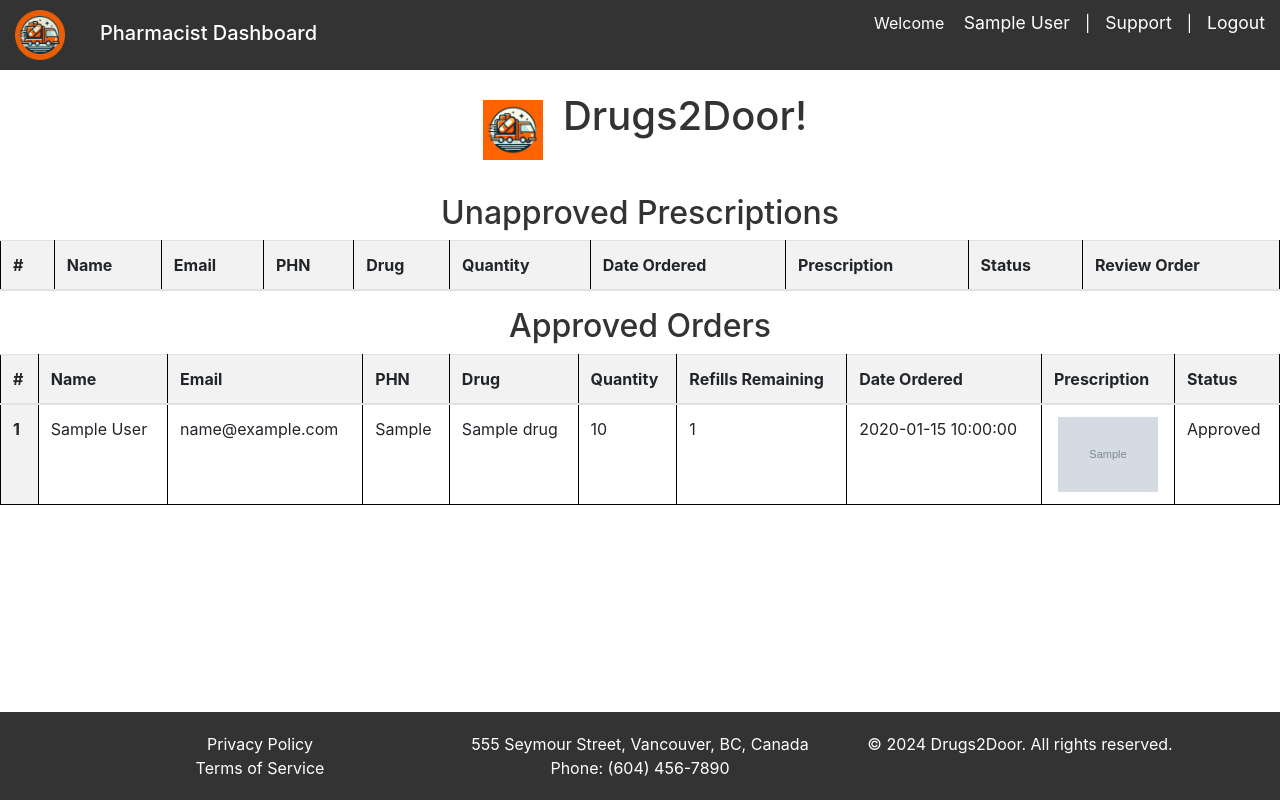
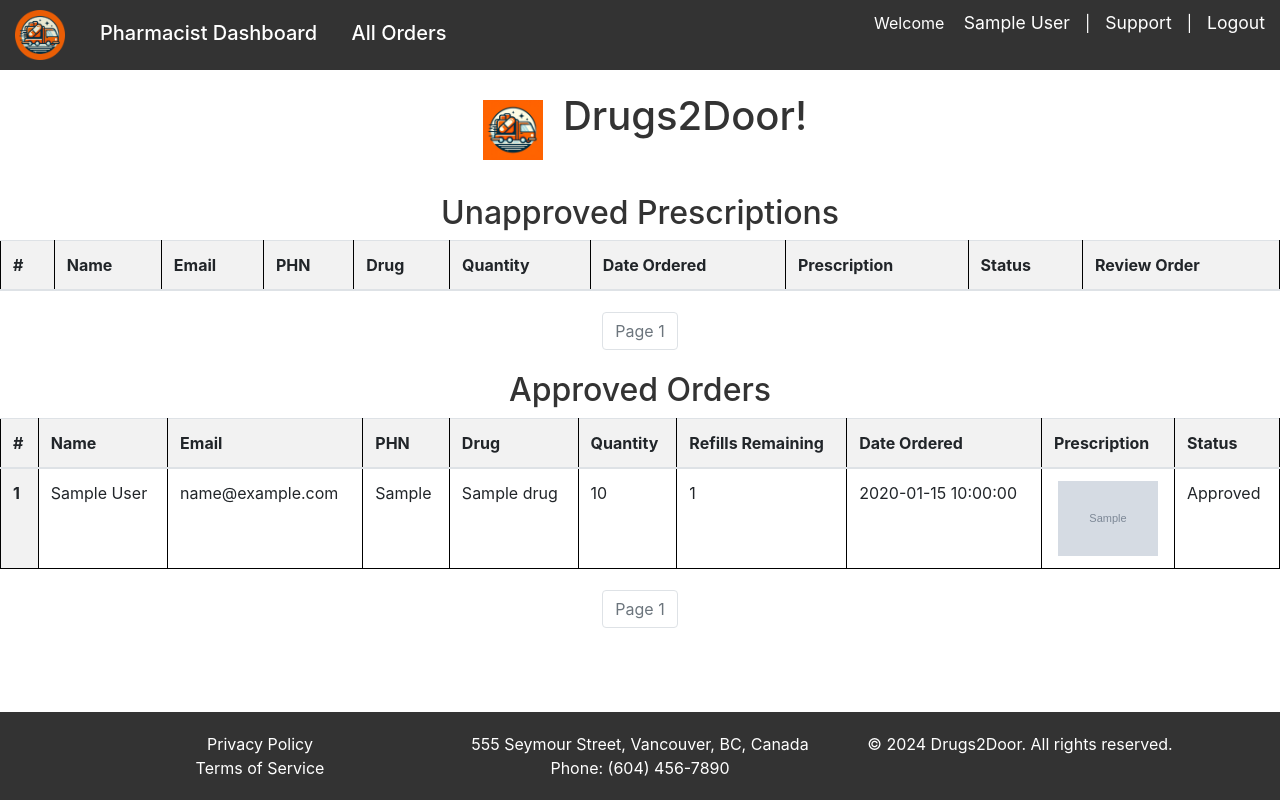
Before and after one commit to chrispoon007/Drugs2Door, a Flask app: page /pharmacistdash in a window 1280 px wide. Run offline with Flask 3, Linux system fonts and the light colour scheme; a user stored in the database is signed in; tables that the repository leaves empty hold one stand-in row (values such as "Sample post"); grey boxes marked "Sample" are stand-in pictures; lists and menus that the app fills with data are empty; some libraries are stand-ins or nearby versions.

Commit message:
feat: User and Pharmacist roles have unpaid & unapproved prescriptions on their dashboard. feat: Pharmacaist dashboard shows 10 per page with next/previous page buttons underneath

```diff
--- a/app.py
+++ b/app.py
@@ -29,7 +29,6 @@ app.config["SECRET_KEY"] = '12345678901'
 @login_manager.user_loader
 def load_user(user_id):
     return User.query.get(int(user_id))
-
 
 # Registration form
 @app.route("/register", methods=['GET', 'POST'])
@@ -107,16 +106,19 @@ def uploaded_file(filename):
 @app.route('/pharmacistdash')
 @login_required
 def pharmacistdash():
+    page_unapproved = request.args.get('page_unapproved', 1, type=int)
+    page_approved = request.args.get('page_approved', 1, type=int)
+    per_page = 10
     if current_user.role_id != 1:
         flash('You do not have access to this page.', 'danger')
         return redirect(url_for('home'))
 
     # Fetch approved and unapproved orders from the database
-    approved_orders = db.session.query(Order).join(DrugOrder).filter(DrugOrder.prescription_approved == True).order_by(desc(DrugOrder.date_ordered)).all()
-    unapproved_prescriptions = db.session.query(Order).join(DrugOrder).filter(DrugOrder.prescription_approved == False).order_by(desc(DrugOrder.date_ordered)).all()
+    approved_orders = db.session.query(Order).join(DrugOrder).filter(DrugOrder.prescription_approved == True).order_by(DrugOrder.date_ordered.desc()).limit(per_page).offset((page_approved - 1) * per_page).all()
+    unapproved_prescriptions = db.session.query(Order).join(DrugOrder).filter(DrugOrder.prescription_approved == None).order_by(DrugOrder.date_ordered.desc()).limit(per_page).offset((page_unapproved - 1) * per_page).all()
 
     # Pass the sorted lists to the template
-    return render_template('pharmacistdash.html', unapproved_prescriptions=unapproved_prescriptions, approved_orders=approved_orders)
+    return render_template('pharmacistdash.html', unapproved_prescriptions=unapproved_prescriptions, approved_orders=approved_orders, page_unapproved=page_unapproved, page_approved=page_approved)
 
 @app.route('/review_order/<int:order_id>', methods=['GET', 'POST'])
 @login_required
@@ -257,11 +259,23 @@ def logout():
 @app.route("/dashboard")
 def dashboard():
     if current_user.is_authenticated:
-        return render_template('dashboard.html', title='Dashboard', name=current_user.name, email=current_user.email)
+        if current_user.role_id == 1:  # if the user is a pharmacist
+            drugorders = DrugOrder.query.filter(DrugOrder.prescription_approved == None).all()
+        else:  # for other users
+            orders = Order.query.filter_by(user_id=current_user.id).all()
+            drugorders = [drugorder for order in orders for drugorder in order.items]
+        return render_template('dashboard.html', title='Dashboard', name=current_user.name, email=current_user.email, drugorders=drugorders)
     else:
         return redirect(url_for('login'))
 
 # User details route
+def format_phone(phone):
+    if phone is None:
+        raise TypeError("Phone number cannot be None")
+    phone = phone.replace("-", "")  # remove any existing dashes
+    phone = "{}-{}-{}".format(phone[:3], phone[3:6], phone[6:])  # insert dashes
+    return phone
+
 @app.route('/userdetails', methods=['GET', 'POST'])
 @login_required
 def userdetails():
@@ -273,10 +287,7 @@ def userdetails():
             current_user.phn = form.phn.data  # update PHN
 
             # Format phone number with dashes
-            phone = form.phone.data
-            phone = phone.replace("-", "")  # remove any existing dashes
-            phone = "{}-{}-{}".format(phone[:3], phone[3:6], phone[6:])  # insert dashes
-            current_user.phone = phone
+            current_user.phone = format_phone(form.phone.data)
 
             if form.new_password.data:
                 current_user.password = bcrypt.generate_password_hash(form.new_password.data).decode('utf-8')
--- a/templates/base.html
+++ b/templates/base.html
@@ -10,6 +10,7 @@
     <script src="https://code.jquery.com/jquery-3.3.1.slim.min.js"></script>
     <script src="https://cdnjs.cloudflare.com/ajax/libs/popper.js/1.14.7/umd/popper.min.js"></script>
     <script src="https://stackpath.bootstrapcdn.com/bootstrap/4.3.1/js/bootstrap.min.js"></script>
+    <script src="https://ajax.googleapis.com/ajax/libs/jquery/3.5.1/jquery.min.js"></script>
 
 </head>
 {% if request.endpoint != 'home' %}
@@ -50,7 +51,8 @@
                 <a href="{{ url_for('support') }}">Support</a> |
                 <a href="{{ url_for('logout') }}">Logout</a>
         {% elif current_user.role_id == 1 %}
-        <a href="{{ url_for('pharmacistdash') }}" class="h5">Pharmacist Dashboard</a>
+        <a href="{{ url_for('dashboard') }}" class="h5">Pharmacist Dashboard</a>
+        <a href="{{ url_for('pharmacistdash') }}" class="h5">All Orders</a>
             <div class="right-align d-flex align-items-center my-auto">
                 <span>Welcome <a href="{{ url_for('userdetails') }}">{{ current_user.name }}</a></span> |
                 <a href="{{ url_for('support') }}">Support</a> |
--- a/templates/pharmacistdash.html
+++ b/templates/pharmacistdash.html
@@ -4,7 +4,7 @@
 
 <!-- Unapproved Prescriptions -->
 <h2>Unapproved Prescriptions</h2>
-<table class="table">
+<table class="table" id="unapprovedTable">
     <thead>
         <tr>
             <th scope="col">#</th>
@@ -48,10 +48,27 @@
         {% endfor %}
     </tbody>
 </table>
+<div aria-label="Page navigation for unapproved prescriptions">
+    <ul class="pagination justify-content-center">
+      {% if page_unapproved > 1 %}
+        <li class="page-item">
+          <a class="page-link" href="{{ url_for('pharmacistdash', page_unapproved=page_unapproved-1, page_approved=page_approved) }}">Previous</a>
+        </li>
+      {% endif %}
+      <li class="page-item disabled">
+        <span class="page-link">Page {{ page_unapproved }}</span>
+      </li>
+      {% if unapproved_prescriptions|length >= 10 %}
+        <li class="page-item">
+          <a class="page-link" href="{{ url_for('pharmacistdash', page_unapproved=page_unapproved+1, page_approved=page_approved) }}">Next</a>
+        </li>
+      {% endif %}
+    </ul>
+  </div>
 
 <!-- Approved Orders -->
 <h2>Approved Orders</h2>
-<table class="table">
+<table class="table" id="approvedTable">
     <thead>
         <tr>
             <th scope="col">#</th>
@@ -95,6 +112,62 @@
         {% endfor %}
     </tbody>
 </table>
+
+<div aria-label="Page navigation for approved orders">
+    <ul class="pagination justify-content-center">
+      {% if page_approved > 1 %}
+        <li class="page-item">
+          <a class="page-link" href="{{ url_for('pharmacistdash', page_unapproved=page_unapproved, page_approved=page_approved-1) }}">Previous</a>
+        </li>
+      {% endif %}
+      <li class="page-item disabled">
+        <span class="page-link">Page {{ page_approved }}</span>
+      </li>
+      {% if approved_orders|length >= 10 %}
+        <li class="page-item">
+          <a class="page-link" href="{{ url_for('pharmacistdash', page_unapproved=page_unapproved, page_approved=page_approved+1) }}">Next</a>
+        </li>
+      {% endif %}
+    </ul>
+  </div>
+
+<script>
+$(document).ready(function(){
+    attachPageLinkHandler();
+});
+
+function attachPageLinkHandler() {
+    $(".page-link").off('click').on('click', function(e){
+        e.preventDefault();
+        var pageLink = $(this).attr('href');
+        $.ajax({
+            url: pageLink,
+            type: 'GET',
+            success: function(response){
+                // Create a temporary div to hold the response
+                var tempDiv = document.createElement('div');
+                tempDiv.innerHTML = response;
+
+                // Extract the table data and pagination data
+                var unapprovedTableData = tempDiv.querySelector('#unapprovedTable').innerHTML;
+                var approvedTableData = tempDiv.querySelector('#approvedTable').innerHTML;
+                var unapprovedPaginationData = tempDiv.querySelector('[aria-label="Page navigation for unapproved prescriptions"]').innerHTML;
+                var approvedPaginationData = tempDiv.querySelector('[aria-label="Page navigation for approved orders"]').innerHTML;
+
+                // Replace the content of your tables and pagination with the extracted data
+                $('#unapprovedTable').html(unapprovedTableData);
+                $('#approvedTable').html(approvedTableData);
+                $('[aria-label="Page navigation for unapproved prescriptions"]').html(unapprovedPaginationData);
+                $('[aria-label="Page navigation for approved orders"]').html(approvedPaginationData);
+
+                // Reattach the event handler
+                attachPageLinkHandler();
+            }
+        });
+    });
+}
+</script>
+
 <script>
     function showImage(img) {
         var src = img.src;
@@ -122,4 +195,5 @@
         document.body.appendChild(overlay);
     }
 </script>
+
 {% endblock %}
```
Also changed, not shown: templates/dashboard.html (+42 -0 lines), tests/functional/test_homeroute.py (+1 -2 lines), tests/unit/test_userdetails.py (+2 -8 lines).
